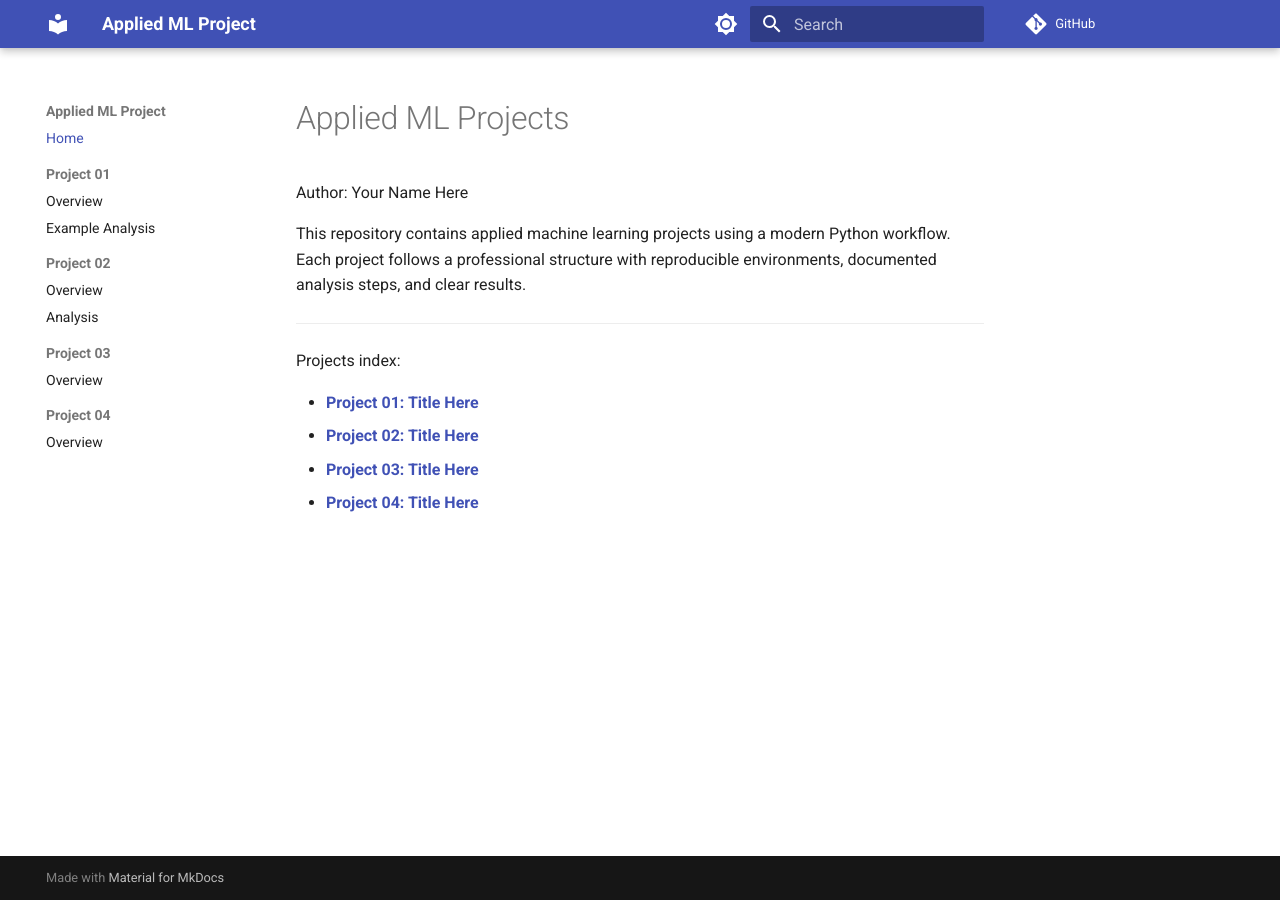
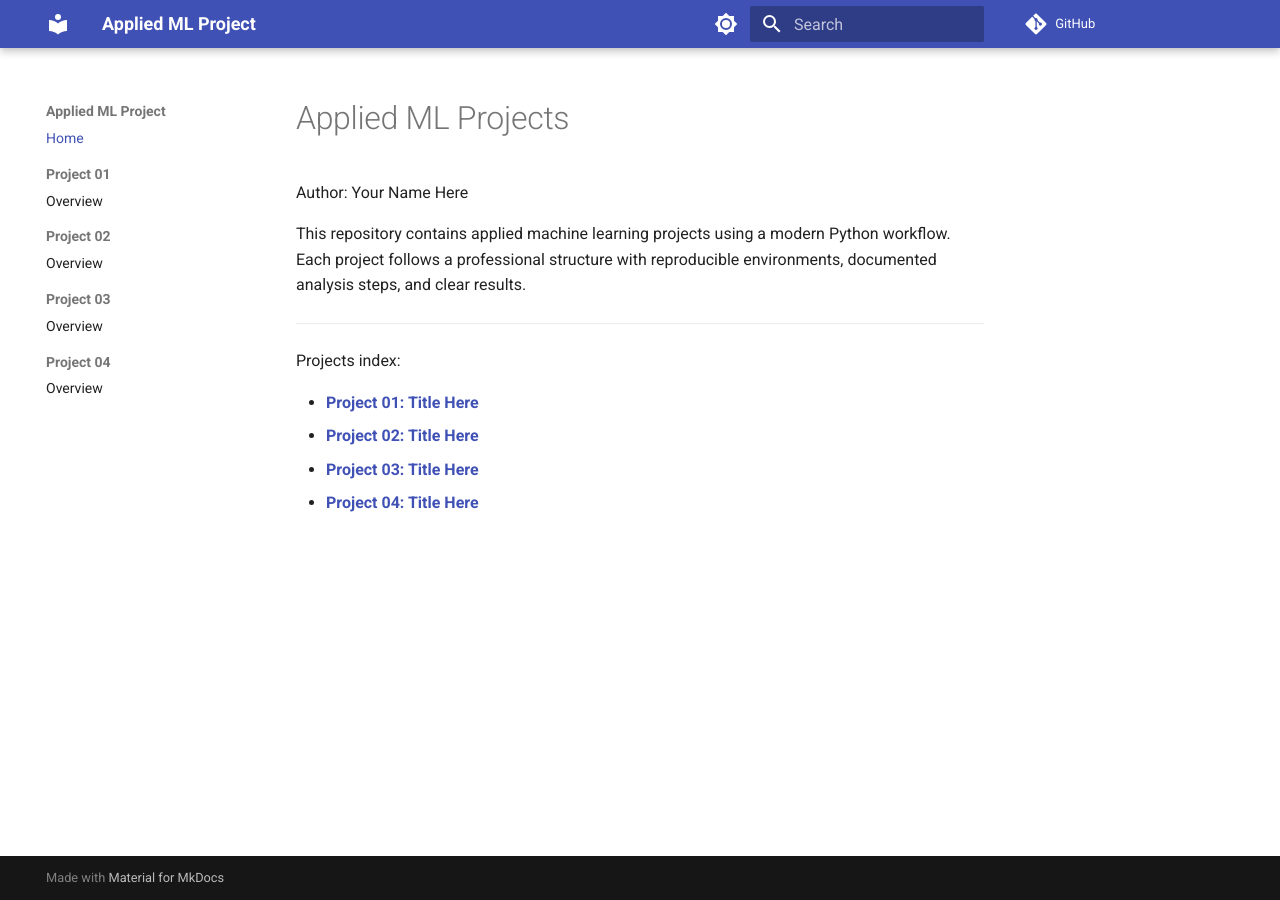
Before and after one commit to 14dstcyr/applied-ml-dstcyr, an MkDocs documentation site: the page built from docs/index.md, in a window 1280 px wide. Built offline with MkDocs 1.6.1 and Material for MkDocs 9.7.7, drawn with Linux system fonts in a browser that asks for light colours; comment, search, counter and statistics services are not loaded; some of the changed lines change nothing that is shown.

Commit message:
Removed missing Analysis.md from navigation to fix MkDocs build

```diff
--- a/mkdocs.yml
+++ b/mkdocs.yml
@@ -66,10 +66,10 @@ nav:
   - Home: index.md
   - Project 01:
       - Overview: project01/README.md
-      - Example Analysis: project01/EXAMPLE_ANALYSIS.md
+      # - Example Analysis: project01/EXAMPLE_ANALYSIS.md
   - Project 02:
       - Overview: project02/README.md
-      - Analysis: project02/Analysis.md
+      # - Analysis: project02/Analysis.md
   - Project 03:
       - Overview: project03/README.md
   - Project 04:
```
